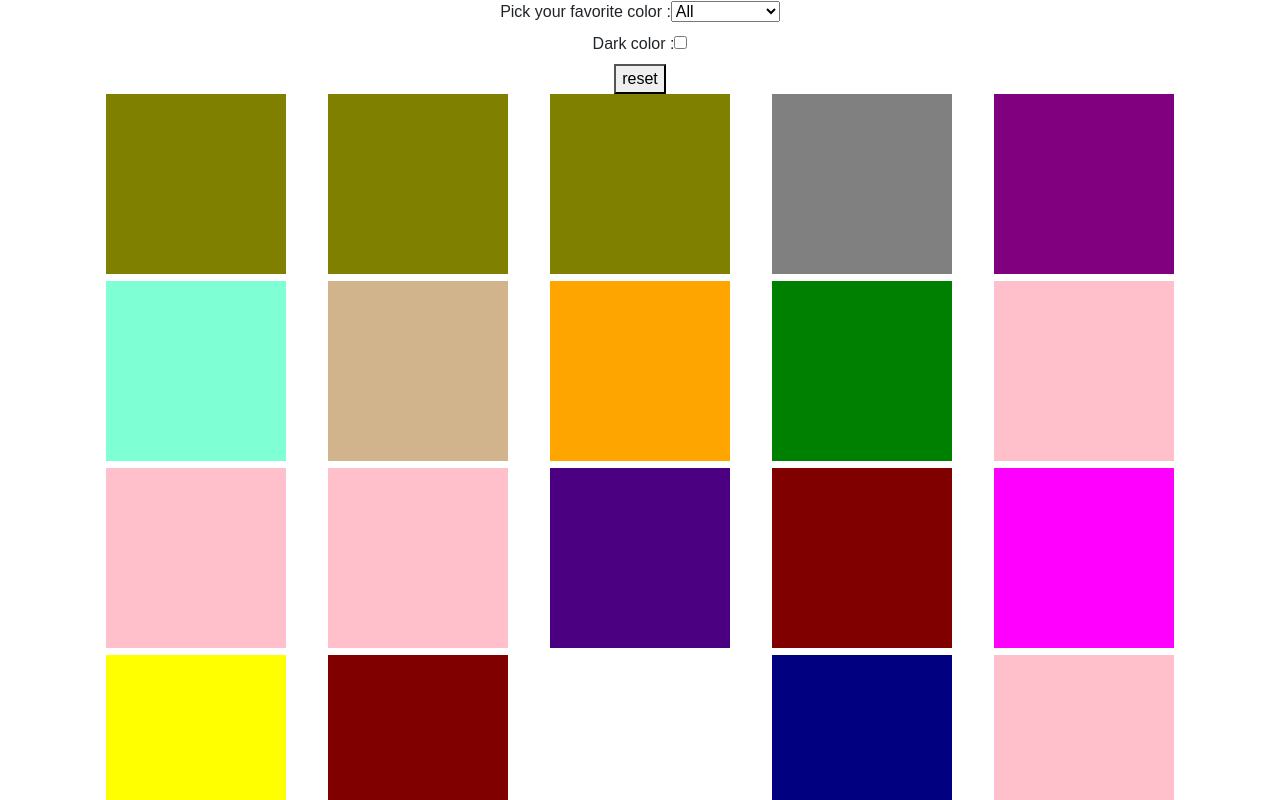
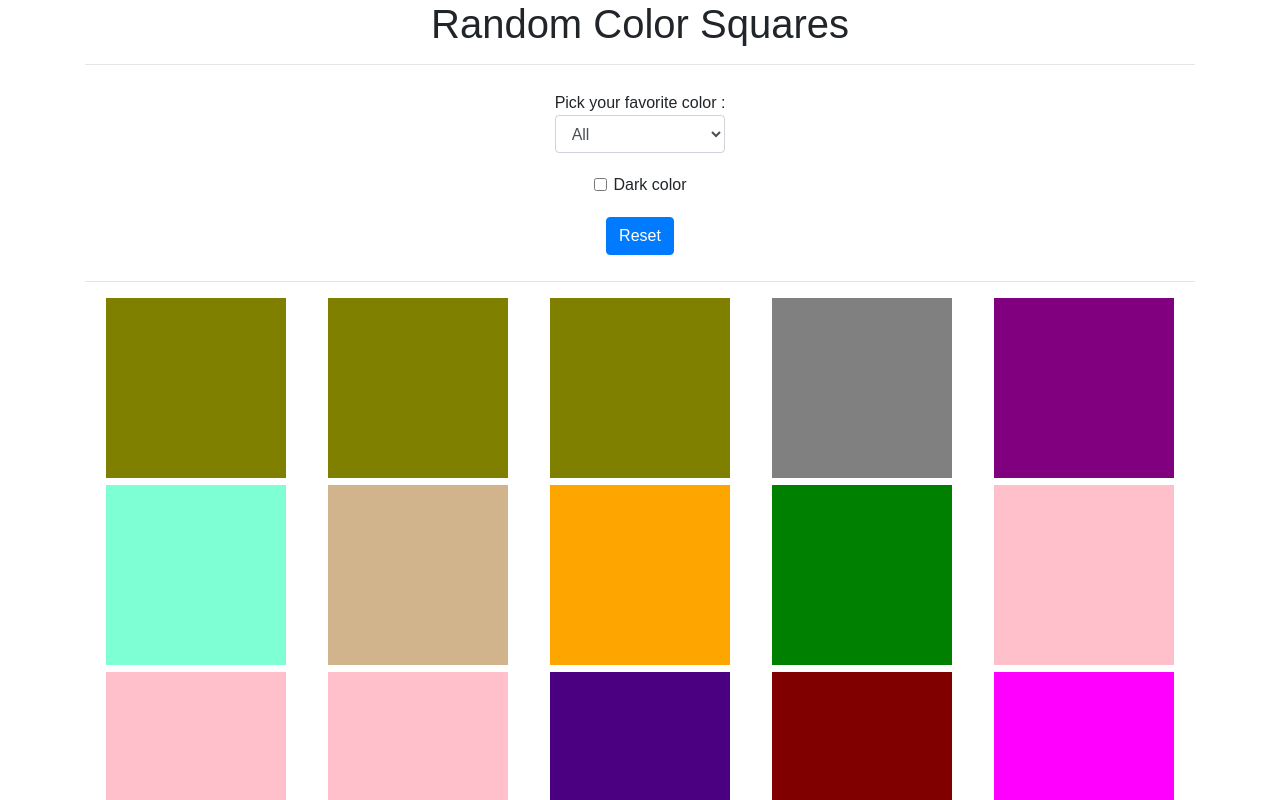
Before and after one commit to pikselan/random-color-squares-react, a React (Create React App) app: page / in a window 1280 px wide. Shown: the top 800 px of the page. Built offline with nearby package versions, Linux system fonts and the light colour scheme.

Commit message:
revision 2

```diff
--- a/src/App.js
+++ b/src/App.js
@@ -103,31 +103,44 @@ class App extends React.Component {
     return (
       <div className="App">
         <div className="container">
-            <label>
+          <section>
+            <h1>Random Color Squares</h1>
+            <hr />
+          </section>
+
+          <section>
+              <label className="widget">
                 Pick your favorite color :
-              <select value={this.state.value} onChange={this.handleChangeSelect}>
-                <option selected="selected" value="all">All</option>
+                <select className="form-control" value={this.state.value} onChange={this.handleChangeSelect}>
+                  <option value="all">All</option>
                   {options}
                 </select>
               </label>
-            <br />
-            <label>
-              Dark color :
+
+              <div className="form-check widget">
                 <input
                   type="checkbox"
                   name="saturation"
+                  id="checkSat"
+                  className="form-check-input"
                   checked={this.state.isChecked}
                   onChange={this.handleChangeCheck}
                 />
+                <label className="form-check-label" htmlFor="checkSat">
+                  Dark color
                 </label>
-            <br />
+              </div>
 
-            <button onClick={this.reset}>reset</button>
-        </div>
-        <div className="container">
+              <button className="btn btn-primary widget" onClick={this.reset}>Reset</button>
+          </section>
+
+          <section>
+            <hr />
             <div className="d-flex flex-wrap">
               {boxes}
             </div>
+          </section>
+
         </div>
       </div>
     );
--- a/src/index.css
+++ b/src/index.css
@@ -1,5 +1,10 @@
 body {
-  margin: 0;
+  margin: 10;
   padding: 0;
   font-family: sans-serif;
 }
+
+.widget {
+  margin-top: 10px;
+  margin-bottom: 10px;
+}
```
Lines whose indentation alone changed are shown as unchanged.
